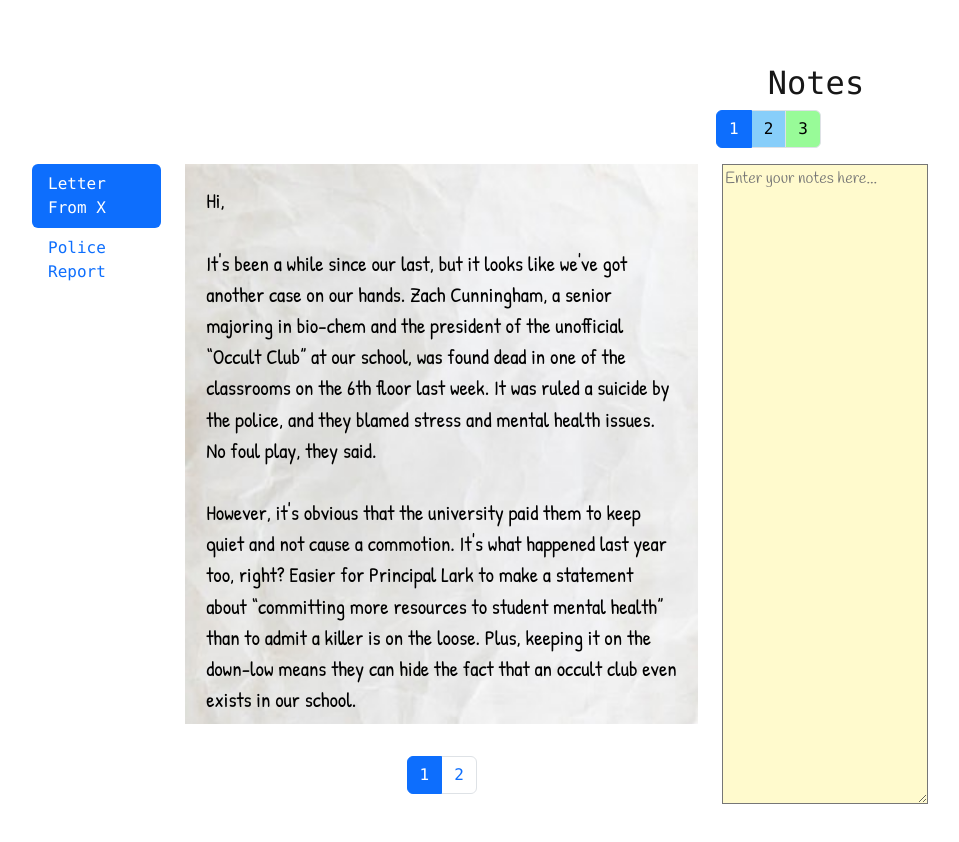
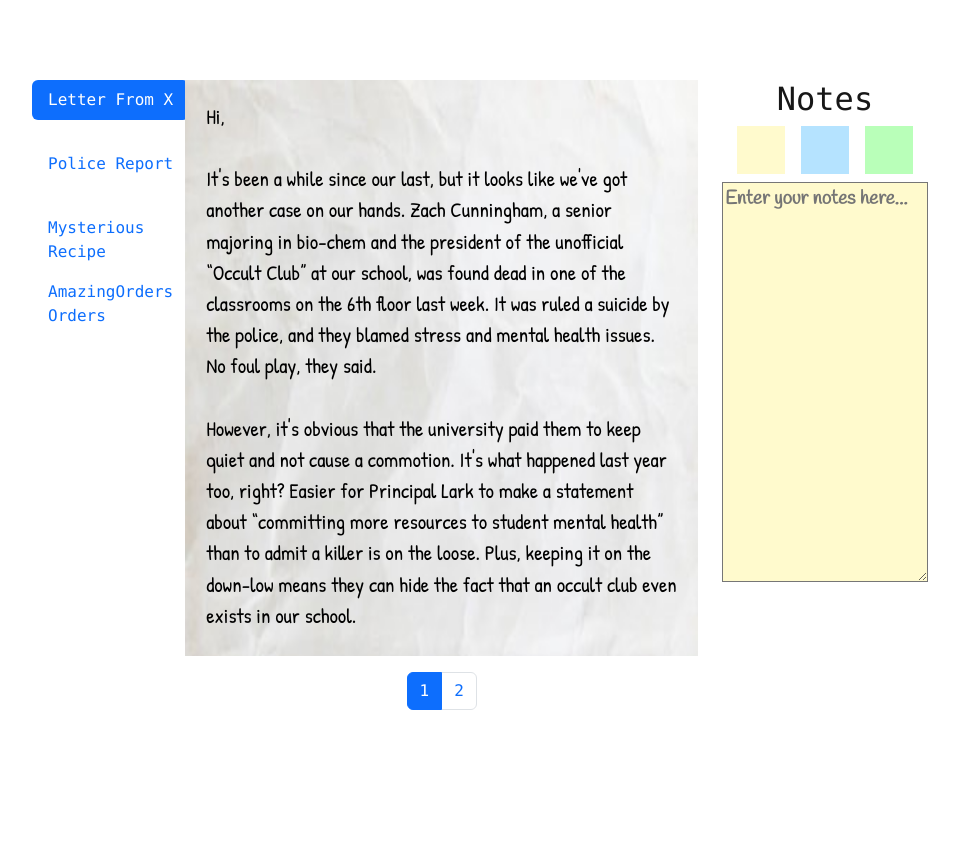
Before and after one commit to TripleSmeven/Murder-At-The-Occult-Club, a Next.js app: page /game in a window 1280 px wide. Shown: the top 842 px of the page, without its empty margins (160-1119 px from the left). After the commit the page ends 800 px from the top, so only its background shows below. Built offline with nearby package versions, Linux system fonts and the light colour scheme.

Commit message:
notes save and wip amazingOrders

```diff
--- a/app/game/components/CustomCarousel.module.css
+++ b/app/game/components/CustomCarousel.module.css
@@ -1,11 +1,11 @@
 .carousel {
-  height: 70vh;
+  height: 72vh;
   overflow: auto;
 }
 
 .pageButtonsParent {
   /* top, sides, bottom */
-  margin: 4vh auto 0;
+  margin: 2vh auto 0;
   justify-content: center;
   font-family: Consolas;
 }
--- /dev/null
+++ b/app/game/evidenceComponents/amazingOrders/AmazingOrders.tsx
@@ -0,0 +1,49 @@
+import Container from "react-bootstrap/Container";
+import Row from "react-bootstrap/Row";
+import Col from "react-bootstrap/Col";
+
+import { OrdersList } from "./OrdersList";
+import { JSX } from "react";
+
+function OrderRow({ entries, rowClassName }: { entries: string[]; rowClassName?: string }) {
+  return (
+    <Row className={rowClassName}>
+      <Col>{entries[0]}</Col>
+      <Col>{entries[1]}</Col>
+      <Col>{entries[2]}</Col>
+      <Col>{entries[3]}</Col>
+      <Col>{entries[4]}</Col>
+      <Col>{entries[5]}</Col>
+    </Row>
+  );
+}
+
+export default function AmazingOrders() {
+  const orderRows: JSX.Element[] = [];
+  let rowCount = 2;
+  OrdersList.forEach((order, index) => {
+    order.items.forEach((item) => {
+      orderRows.push(
+        <OrderRow
+          key={rowCount}
+          entries={[
+            rowCount.toString(),
+            order.date,
+            order.orderId,
+            item.name,
+            item.category,
+            item.price,
+          ]}
+        />,
+      );
+      rowCount++;
+    });
+  });
+  return (
+    <Container>
+      <OrderRow entries={["", "1", "2", "3", "4", "5"]} />
+      <OrderRow entries={["1", "Order Date", "Order ID", "Title", "Category", "Price"]} />
+      {orderRows}
+    </Container>
+  );
+}
--- a/app/game/evidenceComponents/policeReport/PoliceReport.tsx
+++ b/app/game/evidenceComponents/policeReport/PoliceReport.tsx
@@ -67,7 +67,7 @@ export default function PoliceReport() {
           <li><strong>Thomas Brooks</strong>, male, 21 years old, senior</li>
           <li><strong>Carlos Sanchez</strong>, male, 19 years old, sophomore</li>
           <li><strong>Daisy Verde</strong>, female, 18 years old, freshman</li>
-          <li><strong>Andrew Wolf</strong>, male, 20 years old, junior</li>
+          <li><strong>Andrew Wolfe</strong>, male, 20 years old, junior</li>
           <li><strong>Candace Eng</strong>, female, 20 years old, junior</li>
         </ol>
 
--- /dev/null
+++ b/app/game/evidenceComponents/recipe/Recipe.jsx
@@ -0,0 +1,38 @@
+import styles from "./Recipe.module.css";
+
+export default function Recipe() {
+  return (
+    <div className={styles.recipeParent}>
+      <div className={styles.recipeHeader}>
+        <h2>THE ELIXIR OF OBLIVION</h2>
+      </div>
+      <div>Ingredients:</div>
+      <ol>
+        <li>A tuft of fur from a small mammalian</li>
+        <li>A fistful of sodium compound</li>
+        <li>A feather of waterfowl</li>
+        <li>A drop of concentrated liquid energy</li>
+        <li>Petals from a sun-like flower</li>
+      </ol>
+      <div>Procedure:</div>
+      <ol>
+        <li>Burn both the animal fur and feather until nothing but ash is left.</li>
+        <li>
+          Prepare your cauldron by placing it over your heating implement. Surround the cauldron
+          with fae salt.
+        </li>
+        <li>Stir ashes and rest of materials in a cauldron of boiling water for 3 hours.</li>
+        <li>
+          Every hour (totaling three times), recite Grimm&apos;s incantation. Amendment 3 is
+          recommended.
+        </li>
+      </ol>
+      <div>
+        This elixir allows the strong-willed to glimpse into the Realm of Oblivion. For the
+        weak-minded, the elixir has no effect. It is best to drink this elixir as a group, as those
+        entering the Realm may need to enlist allies to help combat whatever entities they may
+        encounter.
+      </div>
+    </div>
+  );
+}
--- /dev/null
+++ b/app/game/evidenceComponents/recipe/Recipe.module.css
@@ -0,0 +1,15 @@
+.recipeParent {
+  background-image: url("./parchment.jpg");
+  background-repeat: no-repeat;
+  background-size: 100% 100%;
+  font-family: Gochi Hand;
+  color: black;
+  margin: 1vh 5vw;
+  padding: 2vh 2vw;
+  line-height: 1.2em;
+  font-size: 1.2em;
+}
+
+.recipeHeader {
+  text-align: center;
+}
--- a/app/game/game.module.css
+++ b/app/game/game.module.css
@@ -1,7 +1,8 @@
 .gameParent {
   font-family: "Consolas";
-  margin: 8vh auto;
+  margin: 10vh auto 8vh;
   max-width: 70vw;
+  height: 100%;
   font-size: 16px;
 }
 
@@ -26,15 +27,24 @@
 
 .notesHeader {
   text-align: center;
+
+  h2 {
+    margin: 0;
+  }
 }
 
-.notesTextarea {
-  width: 100%;
-  height: 80vh;
-  max-height: 80vh;
-  min-height: 30em;
-  font-family: Handlee;
+.notesButtons {
+  display: flex;
+  justify-content: center;
+}
+
+.notesButton {
+  height: 3em;
+  width: 3em;
+  font-family: "Consolas";
   font-size: 1em;
+  margin: 0.5em;
+  cursor: pointer;
 }
 
 .yellowNotes {
@@ -43,11 +53,25 @@
 }
 
 .blueNotes {
-  background-color: lightskyblue;
+  background-color: rgb(181, 227, 255); /* lighter lightskyblue */
   color: black;
 }
 
 .greenNotes {
-  background-color: palegreen;
+  background-color: rgb(185, 255, 185); /* lighter lightgreen */
   color: black;
 }
+
+.notesTextarea {
+  width: 100%;
+  height: 50vh;
+  max-height: 50vh;
+  min-height: 15em;
+  font-family: Handlee;
+  font-size: 1.2em;
+  font-weight: bold;
+}
+
+.notesTextarea:focus {
+  outline: none;
+}
--- a/app/game/layout.tsx
+++ b/app/game/layout.tsx
@@ -1,5 +1,5 @@
 import type { Metadata } from "next";
-import { Caveat, Handlee, Patrick_Hand, Special_Elite } from "next/font/google";
+import { Caveat, Handlee, Patrick_Hand, Special_Elite, Gochi_Hand } from "next/font/google";
 import "bootstrap/dist/css/bootstrap.min.css";
 import "./gameLayout.module.css";
 
@@ -22,6 +22,11 @@ const special = Special_Elite({
   weight: "400",
   subsets: ["latin"],
 });
+const gochi = Gochi_Hand({
+  variable: "--font-gochi",
+  weight: "400",
+  subsets: ["latin"],
+});
 
 export const metadata: Metadata = {
   title: "Murder At The Occult Club",
@@ -33,5 +38,5 @@ export default function Layout({
 }: Readonly<{
   children: React.ReactNode;
 }>) {
-  return <div className={special.variable}>{children}</div>;
+  return <div>{children}</div>;
 }
--- a/app/game/page.tsx
+++ b/app/game/page.tsx
@@ -1,35 +1,21 @@
 "use client";
-import { useState } from "react";
+import { useEffect, useState } from "react";
 import Col from "react-bootstrap/Col";
 import Nav from "react-bootstrap/Nav";
 import Row from "react-bootstrap/Row";
 import Tab from "react-bootstrap/Tab";
 import Carousel from "react-bootstrap/Carousel";
-import Container from "react-bootstrap/Container";
-import Pagination from "react-bootstrap/Pagination";
 
 import styles from "./game.module.css";
 
 import LetterFromX from "./evidenceComponents/letterFromX/LetterFromX";
 import PoliceReport from "./evidenceComponents/policeReport/PoliceReport";
+import Recipe from "./evidenceComponents/recipe/Recipe";
+import AmazingOrders from "./evidenceComponents/amazingOrders/AmazingOrders";
 
 export default function Game() {
-  const [notesActiveIndex, setNotesActiveIndex] = useState(0);
   return (
     <div className={styles.gameParent}>
-      <Container>
-        <Row>
-          <Col sm={2}></Col>
-          <Col sm={7}></Col>
-          <Col sm={3}>
-            <NotesController
-              setNotesActiveIndex={setNotesActiveIndex}
-              notesActiveIndex={notesActiveIndex}
-            />
-          </Col>
-        </Row>
-      </Container>
-
       {/* https://react-bootstrap.netlify.app/docs/components/tabs/#custom-tab-layout */}
       <Tab.Container id="left-tabs-example" defaultActiveKey="1">
         <Row>
@@ -41,6 +27,12 @@ export default function Game() {
               <Nav.Item>
                 <Nav.Link eventKey="2">Police Report</Nav.Link>
               </Nav.Item>
+              <Nav.Item>
+                <Nav.Link eventKey="3">Mysterious Recipe</Nav.Link>
+              </Nav.Item>
+              <Nav.Item>
+                <Nav.Link eventKey="4">AmazingOrders Orders</Nav.Link>
+              </Nav.Item>
             </Nav>
           </Col>
           <Col sm={7}>
@@ -51,10 +43,16 @@ export default function Game() {
               <Tab.Pane eventKey="2">
                 <PoliceReport />
               </Tab.Pane>
+              <Tab.Pane eventKey="3">
+                <Recipe />
+              </Tab.Pane>
+              <Tab.Pane eventKey="4">
+                <AmazingOrders />
+              </Tab.Pane>
             </Tab.Content>
           </Col>
           <Col sm={3}>
-            <Notes activeIndex={notesActiveIndex} />
+            <Notes />
           </Col>
         </Row>
       </Tab.Container>
@@ -62,54 +60,48 @@ export default function Game() {
   );
 }
 
-function NotesController({
-  setNotesActiveIndex,
-  notesActiveIndex,
-}: {
-  setNotesActiveIndex: (index: number) => void;
-  notesActiveIndex: number;
-}) {
+function Notes() {
+  const [activeIndex, setActiveIndex] = useState(0);
+  const [yellowNotes, setYellowNotes] = useState("");
+  const [blueNotes, setBlueNotes] = useState("");
+  const [greenNotes, setGreenNotes] = useState("");
+
+  useEffect(() => {
+    const initialYellowNotes = window.localStorage.getItem("yellowNotes") || "";
+    const initialBlueNotes = window.localStorage.getItem("blueNotes") || "";
+    const initialGreenNotes = window.localStorage.getItem("greenNotes") || "";
+
+    // eslint-disable-next-line react-hooks/set-state-in-effect
+    setYellowNotes(initialYellowNotes);
+    setBlueNotes(initialBlueNotes);
+    setGreenNotes(initialGreenNotes);
+  }, []); // make sure this dep array is empty to only run on mount
+
   return (
+    <>
       <div className={styles.notesHeader}>
         <h2>Notes</h2>
-      <Pagination className={styles.pageButtonsParent}>
-        <Pagination.Item
-          linkClassName={styles.yellowNotes}
-          key={0}
-          active={notesActiveIndex === 0}
+        <div className={styles.notesButtons}>
+          <div
+            className={`${styles.notesButton} ${styles.yellowNotes}`}
             onClick={() => {
-            setNotesActiveIndex(0);
+              setActiveIndex(0);
             }}
-        >
-          1
-        </Pagination.Item>
-        <Pagination.Item
-          linkClassName={styles.blueNotes}
-          key={1}
-          active={notesActiveIndex === 1}
+          ></div>
+          <div
+            className={`${styles.notesButton} ${styles.blueNotes}`}
             onClick={() => {
-            setNotesActiveIndex(1);
+              setActiveIndex(1);
             }}
-        >
-          2
-        </Pagination.Item>
-        <Pagination.Item
-          linkClassName={styles.greenNotes}
-          key={2}
-          active={notesActiveIndex === 2}
+          ></div>
+          <div
+            className={`${styles.notesButton} ${styles.greenNotes}`}
             onClick={() => {
-            setNotesActiveIndex(2);
+              setActiveIndex(2);
             }}
-        >
-          3
-        </Pagination.Item>
-      </Pagination>
+          ></div>
         </div>
-  );
-}
-
-function Notes({ activeIndex = 0 }: { activeIndex?: number }) {
-  return (
+      </div>
       <Carousel
         slide={false}
         indicators={false}
@@ -123,20 +115,36 @@ function Notes({ activeIndex = 0 }: { activeIndex?: number }) {
           <textarea
             className={`${styles.notesTextarea} ${styles.yellowNotes}`}
             placeholder="Enter your notes here..."
+            onChange={(event) => {
+              setYellowNotes(event.target.value);
+              localStorage.setItem("yellowNotes", event.target.value);
+            }}
+            value={yellowNotes}
           />
         </Carousel.Item>
         <Carousel.Item key={2}>
           <textarea
             className={`${styles.notesTextarea} ${styles.blueNotes}`}
             placeholder="Enter your notes here..."
+            onChange={(event) => {
+              setBlueNotes(event.target.value);
+              localStorage.setItem("blueNotes", event.target.value);
+            }}
+            value={blueNotes}
           />
         </Carousel.Item>
         <Carousel.Item key={3}>
           <textarea
             className={`${styles.notesTextarea} ${styles.greenNotes}`}
             placeholder="Enter your notes here..."
+            onChange={(event) => {
+              setGreenNotes(event.target.value);
+              localStorage.setItem("greenNotes", event.target.value);
+            }}
+            value={greenNotes}
           />
         </Carousel.Item>
       </Carousel>
+    </>
   );
 }
```
Also changed, not shown: app/game/evidenceComponents/amazingOrders/OrdersList.ts (added, +206 -0 lines), app/game/evidenceComponents/letterFromX/LetterFromX.module.css (+5 -4 lines), app/game/evidenceComponents/letterFromX/LetterFromX.tsx (+5 -9 lines), app/game/evidenceComponents/recipe/parchment.jpg (added). Lines whose indentation alone changed are shown as unchanged.
